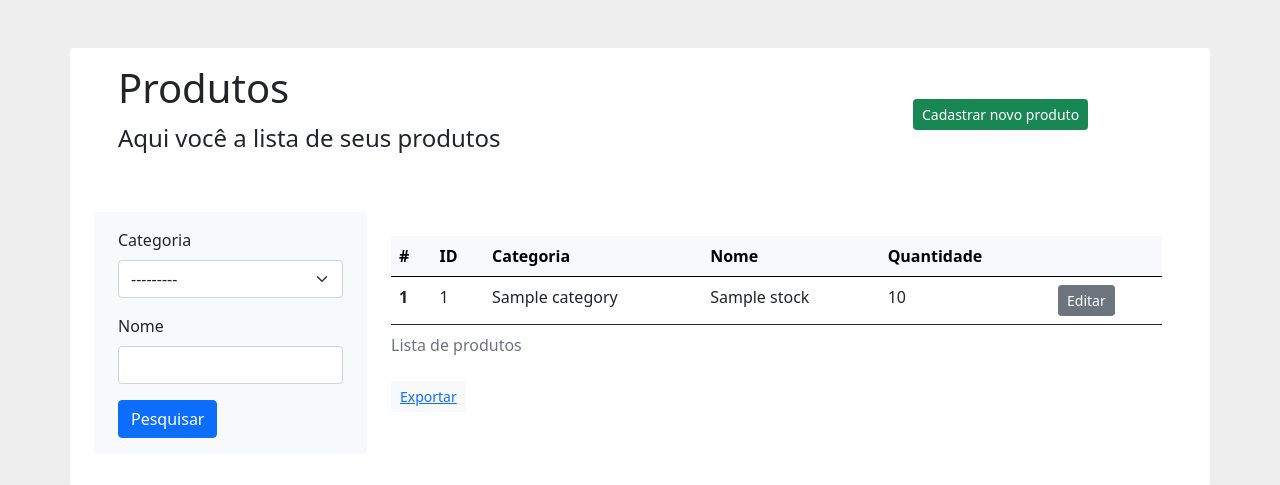
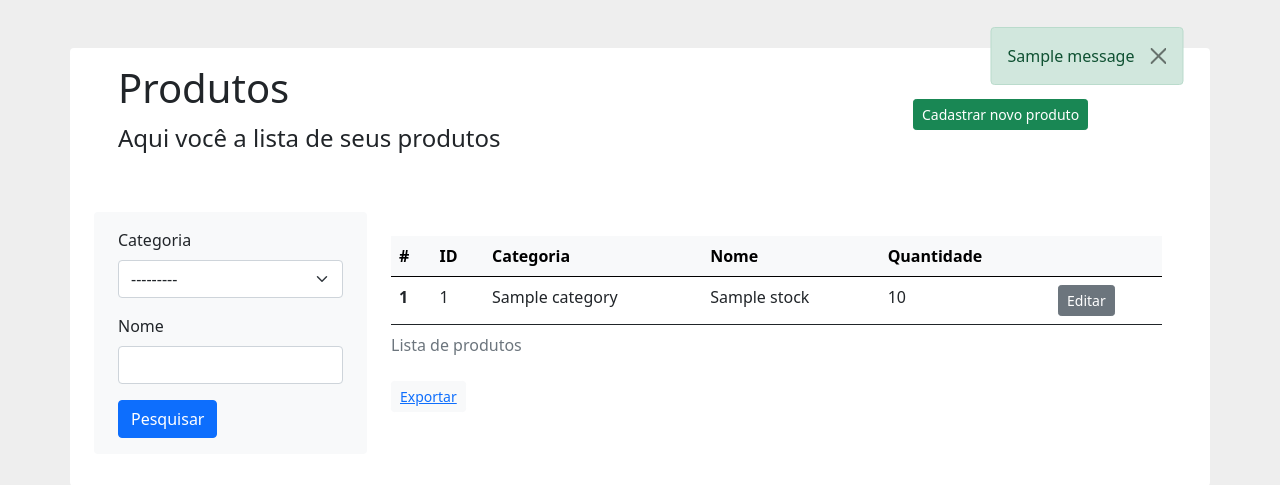
Before and after one commit to WellingtonFidelis/stock-management, a Django app: page /list-items in a window 1280 px wide. Shown: the part 56-541 px from the top of the page. Run offline with Django 4.2, Linux system fonts and the light colour scheme; tables that the repository leaves empty hold one stand-in row (values such as "Sample post"); one stand-in notice (Sample message) is shown; some libraries are stand-ins or nearby versions.

Commit message:
feat(backend/frontend): Adding a messages like alert to create, update and delete.

```diff
--- a/stock_management/views.py
+++ b/stock_management/views.py
@@ -2,6 +2,7 @@ import csv
 import datetime
 from django.shortcuts import render, redirect
 from django.http import HttpResponse
+from django.contrib import messages
 from stock_management.models import Stock
 from stock_management.forms import (
     StockCreateForm,
@@ -67,6 +68,15 @@ def createItemView(request):
 
     if form.is_valid():
         form.save()
+
+        messages.success(request, "O produto foi criado com sucesso.")
+
+        print(
+            "O produto {} foi criado com sucesso. {}".format(
+                queryset.item_name, datetime.datetime.now()
+            )
+        )
+
         return redirect("/list-items")
 
     context = {
@@ -91,6 +101,15 @@ def updateItemView(request, pk):
 
         if form.is_valid():
             form.save()
+
+            messages.success(request, "O produto foi atualizado com sucesso.")
+
+            print(
+                "O produto {} foi atualizado com sucesso. {}".format(
+                    queryset.item_name, datetime.datetime.now()
+                )
+            )
+
             return redirect("/list-items")
 
     context = {
@@ -113,6 +132,15 @@ def deleteItemView(request, pk):
 
     if request.method == "POST":
         queryset.delete()
+
+        messages.success(request, "O produto foi excluído permanentemente com sucesso.")
+
+        print(
+            "O produto {} foi deletado com sucesso. {}".format(
+                queryset.item_name, datetime.datetime.now()
+            )
+        )
+
         return redirect("/list-items")
 
     context = {
--- a/templates/pages/list-items.html
+++ b/templates/pages/list-items.html
@@ -8,7 +8,23 @@
 
 {% block content %}
 
+{% if messages %}
+
+{% for message in messages %}
+<div class="position-absolute top-20 end-0 translate-middle mt-3 mb-0">
+    <div class="alert alert-{{ message.tags }} alert-dismissible fade show" role="alert">
+        {{ message }}
+        <button type="button" class="btn-close" data-bs-dismiss="alert" aria-label="Close"></button>
+    </div>
+</div>
+
+{% endfor %}
+
+{% endif %}
+
 <div class="container mt-5 p-3 px-5 bg-white rounded">
+
+
     <div class="row gx-3 justify-content-around">
         <div class="col-9">
             <h1>{{ title }}</h1>
```
